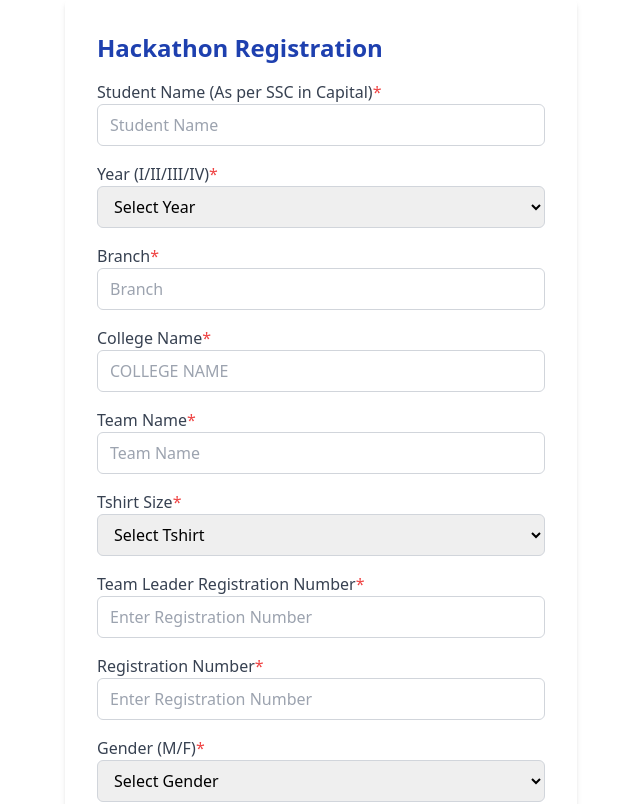
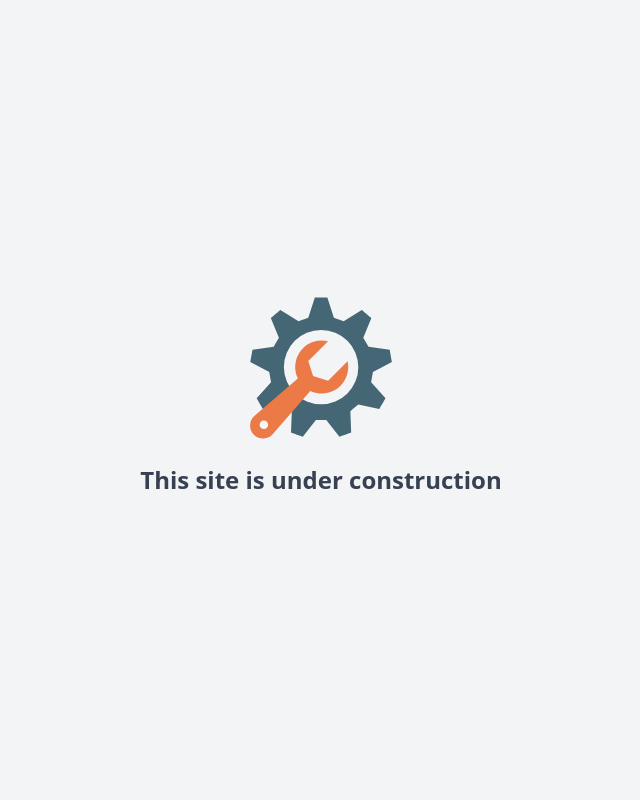
Before and after one commit to Tarunsaisrinivas/club-registration-frontend, a React (Vite) app: page / in a window 1280 px wide. Shown: the top 804 px of the page, without its empty margins (319-959 px from the left). Built offline with nearby package versions, Linux system fonts and the light colour scheme.

Commit message:
blocked for register by adding loading

```diff
--- a/src/App.jsx
+++ b/src/App.jsx
@@ -6,6 +6,7 @@ import StudentForm from "./components/StudentForm";
 import StudentList from "./components/StudentList";
 import Authpage from "./components/Authpage";
 import PrivateRoute from "./components/PrivateRoute";
+import Loading from "./components/Loading";
 
 function App() {
   const [isAuthenticated, setIsAuthenticated] = useState(false);
@@ -13,7 +14,8 @@ function App() {
   return (
     <Router>
       <Routes>
-        <Route path="/" element={<StudentForm />} />
+        <Route path="/" element={<Loading />} />
+        <Route path="/fdsljk;" element={<StudentForm />} />
         <Route
           path="/auth"
           element={<Authpage setIsAuthenticated={setIsAuthenticated} />}
--- /dev/null
+++ b/src/components/Loading.jsx
@@ -0,0 +1,15 @@
+import React from 'react';
+
+const Loading = () => {
+  return (
+    <div className="flex flex-col items-center justify-center min-h-screen bg-gray-100">
+      <img src="/repair.svg" alt="Under construction" className="w-40 h-40 mb-4" />
+      <div className="text-2xl font-bold text-gray-700 mb-4">
+        This site is under construction
+      </div>
+      {/* <div className="text-lg text-gray-600">Loading...</div> */}
+    </div>
+  );
+};
+
+export default Loading;
```
Also changed, not shown: public/repair.svg (added).
